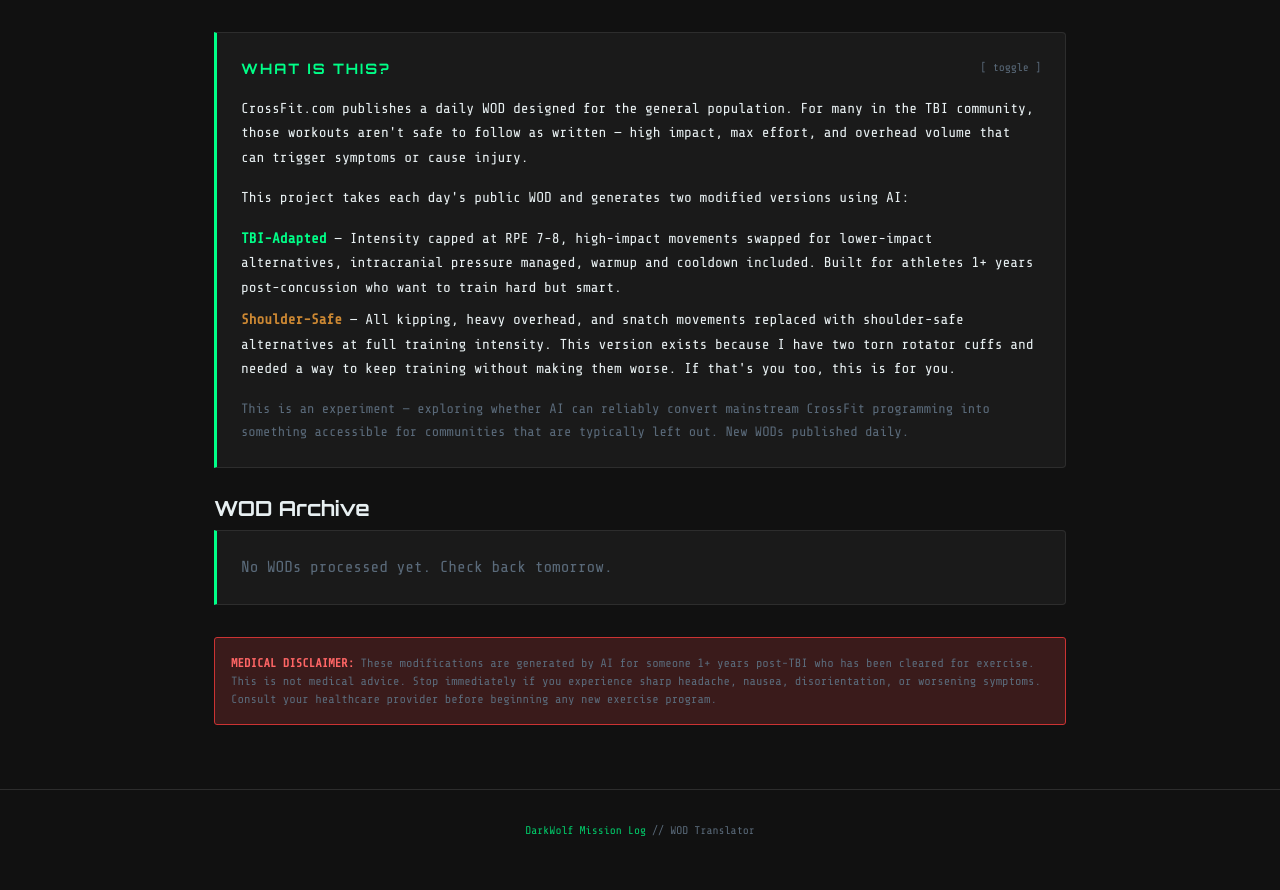
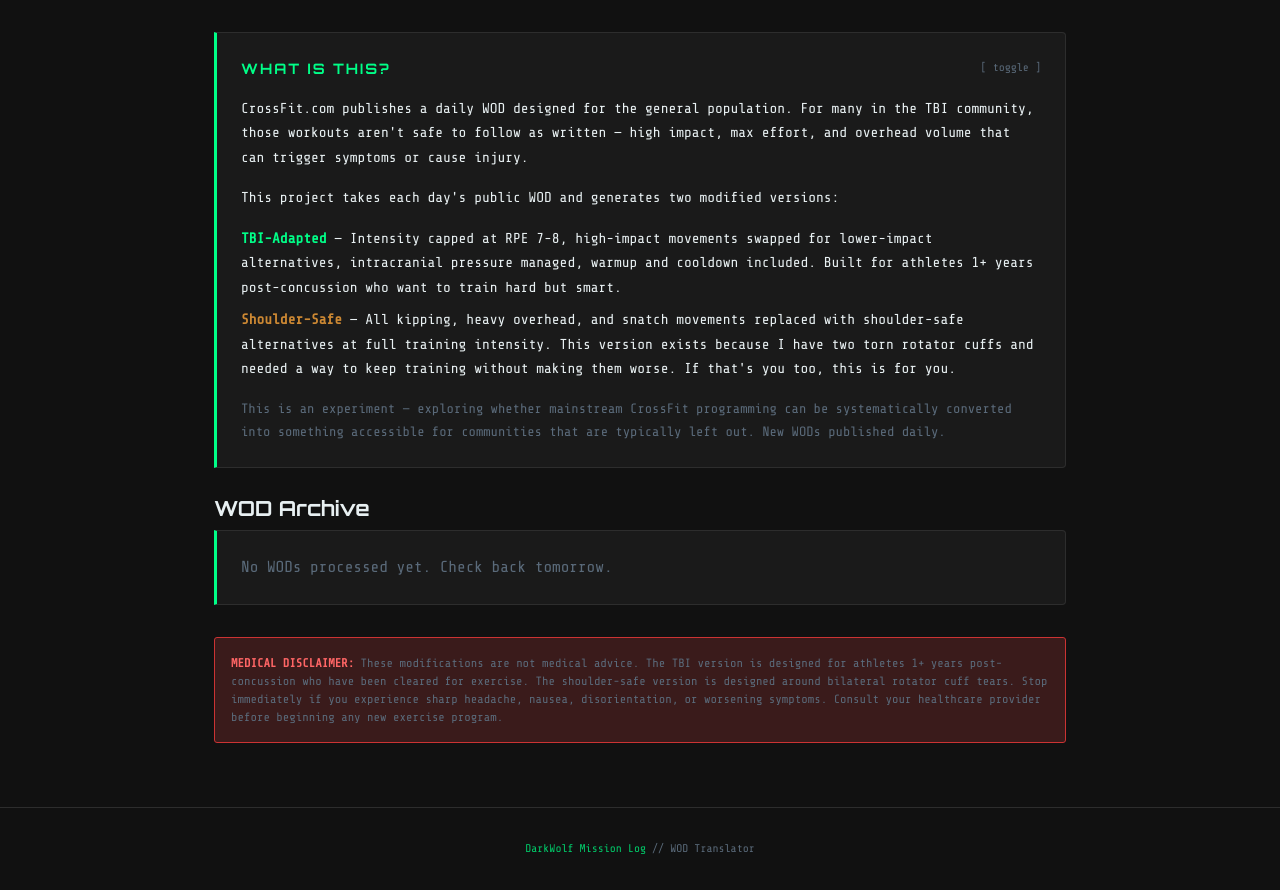
Before and after one commit to fortis44/darkwolf-wod-translator, a Python web app: template templates/index.html in a window 1280 px wide. Shown: the part 122-1012 px from the top of the page. Before the commit the page ends 958 px from the top, so only its background shows below. Run offline with Jinja, Linux system fonts and the light colour scheme; the template is opened without the code that fills it, so the values that code supplies are empty.

Commit message:
Remove AI references from public-facing content
Co-Authored-By: Claude Opus 4.6 <noreply@anthropic.com>

```diff
--- a/templates/index.html
+++ b/templates/index.html
@@ -4,7 +4,7 @@
     <meta charset="UTF-8">
     <meta name="viewport" content="width=device-width, initial-scale=1.0">
     <title>Daily Modified CrossFit WODs — TBI &amp; Shoulder-Safe | DarkWolf</title>
-    <meta name="description" content="Daily CrossFit WODs modified for TBI recovery and rotator cuff safety. AI-generated warmups, movement substitutions, and cooldowns.">
+    <meta name="description" content="Daily CrossFit WODs modified for TBI recovery and rotator cuff safety. Includes warmups, movement substitutions, and cooldowns.">
     <link rel="canonical" href="{{ site_base_url }}/">
     <meta property="og:title" content="Daily Modified CrossFit WODs | DarkWolf">
     <meta property="og:description" content="Daily CrossFit WODs modified for TBI recovery and rotator cuff safety.">
@@ -32,7 +32,7 @@
                 CrossFit.com publishes a daily WOD designed for the general population. For many in the TBI community, those workouts aren't safe to follow as written &mdash; high impact, max effort, and overhead volume that can trigger symptoms or cause injury.
             </p>
             <p style="color: var(--white); font-size: 0.9rem; line-height: 1.7; margin-bottom: 1rem;">
-                This project takes each day's public WOD and generates two modified versions using AI:
+                This project takes each day's public WOD and generates two modified versions:
             </p>
             <p style="color: var(--white); font-size: 0.9rem; line-height: 1.7; margin-bottom: 0.5rem;">
                 <strong style="color: var(--neon);">TBI-Adapted</strong> &mdash; Intensity capped at RPE 7-8, high-impact movements swapped for lower-impact alternatives, intracranial pressure managed, warmup and cooldown included. Built for athletes 1+ years post-concussion who want to train hard but smart.
@@ -41,7 +41,7 @@
                 <strong style="color: var(--orange);">Shoulder-Safe</strong> &mdash; All kipping, heavy overhead, and snatch movements replaced with shoulder-safe alternatives at full training intensity. This version exists because I have two torn rotator cuffs and needed a way to keep training without making them worse. If that's you too, this is for you.
             </p>
             <p style="color: var(--grey); font-size: 0.85rem; line-height: 1.7;">
-                This is an experiment &mdash; exploring whether AI can reliably convert mainstream CrossFit programming into something accessible for communities that are typically left out. New WODs published daily.
+                This is an experiment &mdash; exploring whether mainstream CrossFit programming can be systematically converted into something accessible for communities that are typically left out. New WODs published daily.
             </p>
         </div>
     </div>
@@ -71,8 +71,9 @@
     {% endif %}
 
     <div class="disclaimer">
-        <strong>MEDICAL DISCLAIMER:</strong> These modifications are generated by AI for someone
-        1+ years post-TBI who has been cleared for exercise. This is not medical advice.
+        <strong>MEDICAL DISCLAIMER:</strong> These modifications are not medical advice.
+        The TBI version is designed for athletes 1+ years post-concussion who have been cleared for exercise.
+        The shoulder-safe version is designed around bilateral rotator cuff tears.
         Stop immediately if you experience sharp headache, nausea, disorientation, or worsening symptoms.
         Consult your healthcare provider before beginning any new exercise program.
     </div>
--- a/templates/wod_page.html
+++ b/templates/wod_page.html
@@ -4,7 +4,7 @@
     <meta charset="UTF-8">
     <meta name="viewport" content="width=device-width, initial-scale=1.0">
     <title>{{ date_display }} — Modified CrossFit WOD | DarkWolf</title>
-    <meta name="description" content="TBI-adapted and shoulder-safe CrossFit WOD modifications for {{ date_display }}. AI-generated warmup, substitutions, and cooldown.">
+    <meta name="description" content="TBI-adapted and shoulder-safe CrossFit WOD modifications for {{ date_display }}. Includes warmup, substitutions, and cooldown.">
     <link rel="canonical" href="{{ site_base_url }}/{{ date_iso }}.html">
     <meta property="og:title" content="{{ date_display }} — Modified CrossFit WOD | DarkWolf">
     <meta property="og:description" content="TBI-adapted and shoulder-safe CrossFit WOD modifications for {{ date_display }}.">
@@ -178,7 +178,7 @@
 
     <!-- Disclaimer -->
     <div class="disclaimer">
-        <strong>MEDICAL DISCLAIMER:</strong> These AI-generated modifications are not medical advice.
+        <strong>MEDICAL DISCLAIMER:</strong> These modifications are not medical advice.
         The TBI version is designed for athletes 1+ years post-concussion who have been cleared for exercise.
         The shoulder-safe version is designed around bilateral rotator cuff tears.
         Stop immediately if you experience sharp headache, nausea, disorientation, or worsening symptoms.
```
